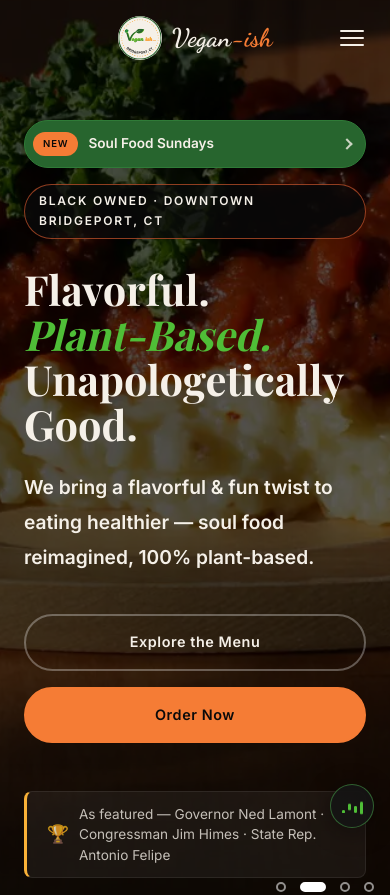
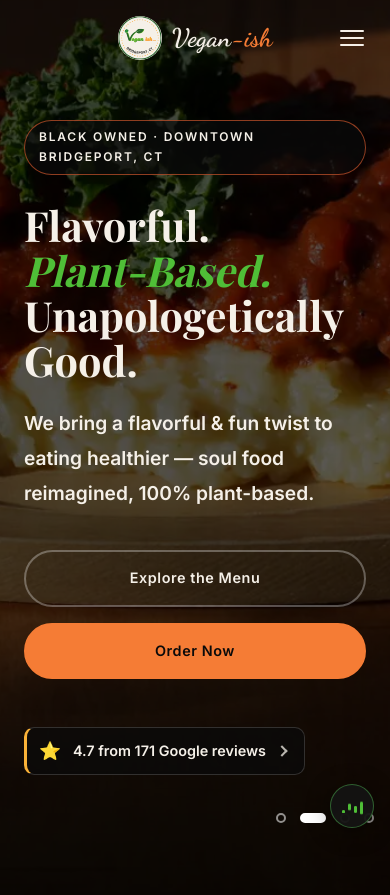
Before and after one commit to Moonwalker5823/Veganish, a website built with Vite: page index.html in a window 390 px wide. Shown: the top 895 px of the page. Built offline with nearby package versions, Linux system fonts and the light colour scheme; some packages are replaced by stand-ins of ours; a web font is replaced by a local one.

Commit message:
Turn the hero strip into a rotating announcement, retire the flags
The strip under the buttons said the same thing to everyone forever. It now
rotates through src/data/announcements.js, picking a shuffled order per visit
and changing every six seconds, so it can carry whatever's current. Soul Food
Sundays leads it, weighted heaviest.

`days` is in the data model for the daily special: JS getDay(), the same
convention hours.js uses, so { days: [2] } is Tuesday only. A day that filters
everything out falls back to the full list rather than an empty strip.

With that carrying the announcement, the nav flag and the phone chip that used
to do it are gone, along with everything propping them up: nav-flag.css, its
import, the 1201-1399 band that tightened the whole nav to make 182px of room,
the .is-scrolled rules and the root class in nav.js that existed only to feed
them. Nothing references any of it now.

It pops harder than the 5% white wash it replaced - near-opaque plate, cream
text, and the orange tag lifted off the retired flag, which was the part that
actually read at a glance. Linked announcements become an <a> with a chevron,
statements stay a <p>; the whole 48px strip is the target rather than a
text-sized hit area inside it. Rotation honours prefers-reduced-motion and
stops on a hidden tab, like the slideshow and the marquee.

Three bugs found while measuring, two of them pre-existing:

The strip is the last child of a vertically centred column, so a line appearing
or going moved everything above it by half the difference - 19px on a desktop,
35px at 375, every six seconds. A slot reserves the tallest announcement so the
column height never changes, and the plate stays snug inside it and grows
downward, so its own top edge doesn't move either.

At 320 .hero-content measured 367px in a 320px viewport. "Unapologetically" is
unbreakable and at the title clamp's 2.6rem floor it's ~319px, which set a
min-content floor wider than the screen; the headline ran off the right edge
invisibly, clipped by overflow-x: hidden. The clamp floor reaches to ~693px, so
lowering it would shrink the headline on every phone - fixed only below 360.

And the badge was inline-flex with max-width:520px, which at 320 sized it to the
overflowing parent at 319px wide. Capped at 100% as well.

320-1440: title shift 0 at every width, slides and dots matched, four cards, the
subtitle still bold, nothing escaping its column, no broken images, no overflow,
no console errors.

```diff
--- a/index.html
+++ b/index.html
@@ -92,14 +92,6 @@
         <img src="assets/images/brand/logo.svg" alt="" width="44" height="44" class="nav-logo-mark" aria-hidden="true" />
         <span>Vegan<em>-ish</em></span>
       </a>
-      <!-- Sits between the lockup and the links on a wide bar; in collapsed-nav
-           it goes absolute on the left to balance the hamburger, with the logo
-           centred between the two. Hidden in the band between the two, where
-           the links still own the row and the Events dropdown carries it. -->
-      <a class="nav-flag" href="#soul-food-platter">
-        <span class="nav-flag-tag">New</span>
-        <span class="nav-flag-text">Soul Food Sundays</span>
-      </a>
       <button class="nav-toggle" id="navToggle" type="button" aria-label="Open menu" aria-expanded="false" aria-controls="navLinks">
         <span></span><span></span><span></span>
       </button>
@@ -161,14 +153,6 @@
       </div>
       <div class="hero-overlay"></div>
       <div class="hero-content">
-        <!-- Phones only, standing in for the bar's flag, which has no room
-             beside a centred logo below 600. Same link, whole label, and a
-             target that reads as a button; the two are never shown together. -->
-        <a class="hero-flag" href="#soul-food-platter">
-          <span class="hero-flag-tag">New</span>
-          <span class="hero-flag-text">Soul Food Sundays</span>
-          <span class="hero-flag-chevron" aria-hidden="true"></span>
-        </a>
         <span class="hero-eyebrow">Black Owned · Downtown Bridgeport, CT</span>
         <h1 class="hero-title">
           Flavorful.<br/>
@@ -183,10 +167,18 @@
           <a href="#menu" class="btn btn-outline">Explore the Menu</a>
           <a href="#order" class="btn btn-accent">Order Now</a>
         </div>
-        <p class="hero-badge">
-          <span class="badge-icon" aria-hidden="true">🏆</span>
-          <span>As featured — Governor Ned Lamont · Congressman Jim Himes · State Rep. Antonio Felipe</span>
-        </p>
+        <!-- Filled from src/data/announcements.js, one at random per visit, so
+             this line can carry whatever's current. It's also the only place
+             Soul Food Sundays is announced now - the nav flag and the phone
+             chip that used to do it are gone. What's written here is the
+             fallback if the script doesn't run; keep it true. -->
+        <div class="hero-badge-slot">
+          <a class="hero-badge" id="heroBadge" href="#soul-food-platter">
+            <span class="badge-tag">New</span>
+            <span class="badge-text">Soul Food Platter, every Sunday</span>
+            <span class="badge-chevron" aria-hidden="true"></span>
+          </a>
+        </div>
       </div>
       <div class="hero-slide-dots" id="heroSlideDots" role="group" aria-label="Choose hero image"></div>
       <div class="hero-scroll-hint" aria-hidden="true">
--- /dev/null
+++ b/src/data/announcements.js
@@ -0,0 +1,44 @@
+// The hero strip. One of these shows per visit, picked at random, so the line
+// under the buttons carries something current instead of the same credential
+// forever. It's also the only place Soul Food Sundays is announced now, which is
+// why that one is weighted heaviest.
+//
+// Adding one: anything true and checkable. `href` makes the strip a link and
+// adds a chevron; without it it's a statement. `tag` shows as the orange pill,
+// `icon` as an emoji in the same slot - use one or the other. Keep `text` near
+// the length of the longest below: it sits on two lines at 375 and one from 768,
+// and much longer starts pushing the hero's buttons up on a phone.
+//
+// `weight` is how many times a line enters the cycle; everything defaults to 1,
+// so a heavier one comes round more often.
+//
+// `days` limits a line to certain weekdays - JS getDay(), 0 = Sunday, the same
+// convention src/data/hours.js uses. That's what a daily special wants:
+//
+//   { tag: 'Today', text: 'Jerk Chick\u2019n Wrap', href: '#menu', days: [2] }
+//
+// Leave it off and the line shows every day. If a day's filter leaves nothing,
+// the full list is used rather than an empty strip.
+export const announcements = [
+  {
+    tag: 'New',
+    text: 'Soul Food Platter, every Sunday',
+    href: '#soul-food-platter',
+    weight: 3,
+  },
+  {
+    tag: 'Award',
+    text: 'Best of 2026 \u2014 Vegan Restaurant, Fairfield County',
+    href: '#reviews',
+    weight: 2,
+  },
+  {
+    icon: '\u2b50',
+    text: '4.7 from 171 Google reviews',
+    href: '#reviews',
+  },
+  {
+    icon: '\ud83c\udf96\ufe0f',
+    text: 'As featured \u2014 Gov. Ned Lamont \u00b7 Rep. Jim Himes \u00b7 State Rep. Antonio Felipe',
+  },
+];
--- /dev/null
+++ b/src/features/heroBadge.js
@@ -0,0 +1,85 @@
+// The hero announcement strip. Rotates through src/data/announcements.js.
+//
+// The hero is static markup rather than a rendered section, so this writes into
+// the placeholder instead of returning a string the way the sections do.
+import { $, reduceMotion } from '../lib/dom.js';
+import { esc } from '../lib/html.js';
+import { pickRandom } from '../lib/pick.js';
+import { announcements } from '../data/announcements.js';
+
+const INTERVAL = 6000;
+
+export function initHeroBadge() {
+  let el = $('#heroBadge');
+  if (!el || !announcements.length) return;
+
+  // `days` scopes an announcement to weekdays - JS getDay(), 0 = Sunday, the
+  // same convention src/data/hours.js uses. Undated ones always qualify. If a
+  // day's filter leaves nothing, fall back to the full list rather than an
+  // empty strip.
+  const today = new Date().getDay();
+  const dated = announcements.filter((a) => !a.days || a.days.includes(today));
+  const eligible = dated.length ? dated : announcements;
+
+  // Weight repeats an entry in the cycle, so a heavier one comes round more
+  // often. Shuffled per visit so nobody always meets the same opener.
+  const pool = eligible.flatMap((a) => Array(Math.max(1, a.weight ?? 1)).fill(a));
+  const order = pickRandom(pool, pool.length);
+
+  let i = 0;
+  const render = (a) => {
+    const lead = a.tag
+      ? `<span class="badge-tag">${esc(a.tag)}</span>`
+      : `<span class="badge-icon" aria-hidden="true">${esc(a.icon ?? '')}</span>`;
+    const chevron = a.href ? '<span class="badge-chevron" aria-hidden="true"></span>' : '';
+    const inner = `${lead}<span class="badge-text">${esc(a.text)}</span>${chevron}`;
+
+    // Swapping the element rather than nesting a link, so the whole strip is the
+    // target - it's 48px tall and a text-sized hit area inside it would be under
+    // the touch minimum. A statement has no href, so it has to become a <p>.
+    const wantsLink = Boolean(a.href);
+    if (wantsLink === (el.tagName === 'A')) {
+      if (wantsLink) el.setAttribute('href', a.href);
+      el.innerHTML = inner;
+      return;
+    }
+    const next = document.createElement(wantsLink ? 'a' : 'p');
+    next.className = el.className;
+    next.id = el.id;
+    if (wantsLink) next.href = a.href;
+    next.innerHTML = inner;
+    el.replaceWith(next);
+    el = next;
+  };
+
+  render(order[0]);
+  if (order.length < 2) return;
+
+  // Fade out, swap, fade in. Guarded on the class rather than a timer flag so a
+  // swap interrupted by a tab switch can't leave it stuck at opacity 0.
+  const advance = () => {
+    const skip = order.length > 2 ? 1 : 0;
+    let next = (i + 1) % order.length;
+    if (skip && order[next] === order[i]) next = (next + 1) % order.length;
+    i = next;
+    el.classList.add('is-swapping');
+    setTimeout(() => {
+      render(order[i]);
+      el.classList.remove('is-swapping');
+    }, 300);
+  };
+
+  let timer = null;
+  const stop = () => { clearInterval(timer); timer = null; el?.classList.remove('is-swapping'); };
+  const start = () => {
+    stop();
+    // Honours the OS preference, same as the slideshow and the marquee: without
+    // motion it just shows whichever one it opened on.
+    if (reduceMotion.matches || document.hidden) return;
+    timer = setInterval(advance, INTERVAL);
+  };
+
+  document.addEventListener('visibilitychange', () => (document.hidden ? stop() : start()));
+  reduceMotion.addEventListener('change', start);
+  start();
+}
--- a/src/features/nav.js
+++ b/src/features/nav.js
@@ -1,5 +1,5 @@
 // Navbar + mobile overlay.
-import { $, $$, rafThrottle, scrollLock, root } from '../lib/dom.js';
+import { $, $$, rafThrottle, scrollLock } from '../lib/dom.js';
 import { scrollSpy } from '../lib/scrollSpy.js';
 import { BREAKPOINTS } from '../lib/breakpoints.js';
 
@@ -9,12 +9,8 @@ export function initNav() {
   const navLinks = $('#navLinks');
   if (!navbar) return;
 
-  // root carries the same flag so elements outside the navbar — the hero corner
-  // link — can react when the dark bar comes in.
   const onScroll = rafThrottle(() => {
-    const scrolled = window.scrollY > 60;
-    navbar.classList.toggle('scrolled', scrolled);
-    root.classList.toggle('is-scrolled', scrolled);
+    navbar.classList.toggle('scrolled', window.scrollY > 60);
   });
   window.addEventListener('scroll', onScroll, { passive: true });
   onScroll();
--- a/src/main.js
+++ b/src/main.js
@@ -18,6 +18,7 @@ import { renderMealPrep, mealPrepSections } from './sections/mealPrep.js';
 import { renderJuiceCleanse, isJuiceCleansePublished, juiceCleanseSections } from './sections/juiceCleanse.js';
 import { renderContact, renderHoursList } from './sections/contact.js';
 
+import { initHeroBadge } from './features/heroBadge.js';
 import { initMusic } from './features/music.js';
 import { initIntro } from './features/intro.js';
 import { initNav, initActiveNavLink } from './features/nav.js';
@@ -103,6 +104,7 @@ if (ld) {
 }
 
 /* ── 3. behaviour ─────────────────────────── */
+initHeroBadge();
 const music = initMusic();
 initIntro(music);
 initNav();
--- a/src/styles/base/reduced-motion.css
+++ b/src/styles/base/reduced-motion.css
@@ -17,6 +17,8 @@
   .scroll-line::after { animation: none; opacity: 0; }
   .intro-bg { animation: none; }
   .music-bars span { animation: none; transform: scaleY(0.8); }
+  /* The strip stops rotating in JS; this makes sure it can't be left faded. */
+  .hero-badge.is-swapping { opacity: 1; }
 
   /* Never leave content stuck at opacity:0 when transitions are neutered. */
   .reveal,
--- a/src/styles/index.css
+++ b/src/styles/index.css
@@ -13,7 +13,6 @@
 @import './base/tokens.css';
 
 @import './components/nav.css';
-@import './components/nav-flag.css';
 @import './components/marquee.css';
 @import './components/gallery.css';
 @import './components/lightbox.css';
--- a/src/styles/responsive.css
+++ b/src/styles/responsive.css
@@ -17,30 +17,6 @@
   .footer-brand { grid-column: span 2; }
   .review-card  { flex: 0 0 calc(50% - 12px); }
   .event-card   { padding: 40px; gap: 40px; }
-}
-
-/* 1201-1399: the lockup, the flag and ten links won't share a row at full
-   spacing. Left alone the flag touched the lockup on one side and Home on the
-   other from 1340 down, and below ~1320 it pushed Order Now past the right
-   edge, where overflow-x: hidden clipped it rather than scrolling - the button
-   simply vanished. Rather than hide the flag through the whole band, the row
-   tightens: ~160px comes back out of link padding, the gap and the CTA, and
-   the flag itself drops a size. That buys real air at every width in the band
-   - 25px either side at 1201, 64 at 1280, 124 at 1399 - with the bar still on
-   one line and the links still 40px tall.
-
-   The only min-width query in this file, because it brackets a band rather
-   than a floor. Re-measure it alongside BREAKPOINTS.nav whenever a nav item is
-   added or renamed. */
-@media (min-width: 1201px) and (max-width: 1399px) {
-  .navbar          { padding: 20px 24px; }
-  .navbar.scrolled { padding: 14px 24px; }
-  .nav-links       { gap: 2px; }
-  .nav-link        { padding: 8px; }
-  .nav-link::after { left: 8px; right: 8px; }
-  .nav-cta         { padding: 10px 16px; margin-left: 4px; }
-  .nav-flag        { font-size: 0.72rem; padding: 5px 10px 5px 6px; gap: 6px; }
-  .nav-flag-tag    { font-size: 0.55rem; padding: 3px 7px; }
 }
 
 /* Ten nav items need 1200px to hold one line. Below that the labels wrap and the
@@ -229,6 +205,23 @@
   .btn { white-space: normal; }
 }
 
+/* "Unapologetically" is one unbreakable word, and at the title clamp's 2.6rem
+   floor it measures ~319px. Plus the hero's 24px padding that's 367px of
+   min-content in a 320px viewport, so .hero-content couldn't shrink to fit and
+   the headline ran off the right edge - invisibly, because overflow-x: hidden
+   clipped it rather than scrolling. The clamp floor applies all the way up to
+   ~693px, so lowering it would shrink the headline on every phone; this only
+   touches the widths where the word doesn't fit. */
+@media (max-width: 360px) {
+  .hero-title { font-size: 2.1rem; }
+}
+
+/* Below ~400 the longest announcement takes a third line, so the slot reserves
+   more. See .hero-badge-slot in hero.css for why it reserves at all. */
+@media (max-width: 400px) {
+  .hero-badge-slot { min-height: 82px; }
+}
+
 @media (max-width: 480px) {
   .hero-actions  { flex-direction: column; align-items: stretch; }
   .hero-actions .btn { width: 100%; }
--- a/src/styles/sections/hero.css
+++ b/src/styles/sections/hero.css
@@ -155,21 +155,89 @@
   margin-bottom: 48px;
 }
 
+/* ── HERO BADGE ──
+   The announcement strip, filled at random from src/data/announcements.js. It
+   carries Soul Food Sundays now that the nav flag and the phone chip are gone,
+   so it has to hold its own against the photo rather than whisper: a near-opaque
+   plate instead of a 5% white wash, and cream text instead of 78% cream.
+
+   The orange tag is lifted straight off the retired flag - it was the part that
+   actually read at a glance. --orange takes dark text, never white: 7.37:1
+   against --black, 2.84:1 against white. */
+/* The strip is the last thing in a vertically centred column, so a line of text
+   appearing or going changes the column's height and everything above it slides
+   by half the difference - measured at 19px on a desktop and 35px at 375, every
+   six seconds as the announcements rotate. The slot holds the tallest of them so
+   the column's height never changes; the plate itself stays snug to its text and
+   grows downward inside it, so its own top edge doesn't move either. Re-measure
+   these two numbers when an announcement is added that's longer than the
+   "As featured" line. */
+.hero-badge-slot {
+  display: flex;
+  align-items: flex-start;
+  min-height: 62px;
+}
+
 .hero-badge {
   display: inline-flex;
   align-items: center;
-  gap: 10px;
-  background: rgba(255,255,255,0.05);
-  border: 1px solid var(--border);
+  gap: 12px;
+  min-height: 48px;
+  background: rgba(10,10,10,0.72);
+  border: 1px solid rgba(255,255,255,0.16);
   border-left: 3px solid var(--gold);
-  padding: 12px 20px;
-  border-radius: 8px;
-  font-size: 0.85rem;
-  line-height: 1.5;
-  color: rgba(245,240,232,0.78);
-  max-width: 500px;
+  padding: 10px 18px 10px 12px;
+  border-radius: 10px;
+  font-size: 0.9rem;
+  font-weight: 600;
+  line-height: 1.4;
+  color: var(--cream);
+  /* 100% as well as the 520: inline-flex sized to its content and at 320 that
+     ran 319px wide, straight through the hero's 24px padding and out to both
+     edges. */
+  max-width: min(520px, 100%);
+  /* The rotation swaps text of different lengths, so the strip would jump width
+     on every change without this. */
+  transition: opacity 0.3s ease;
 }
-.badge-icon { font-size: 1.1rem; }
+/* Mid-swap. Opacity only - collapsing the height would bounce the hero. */
+.hero-badge.is-swapping { opacity: 0; }
+
+.badge-tag {
+  flex-shrink: 0;
+  padding: 4px 10px;
+  border-radius: 50px;
+  background: var(--orange);
+  color: var(--black);
+  font-size: 0.6rem;
+  font-weight: 700;
+  letter-spacing: 0.09em;
+  text-transform: uppercase;
+}
+/* Announcements without a tag keep an emoji in the same slot. */
+.badge-icon { flex-shrink: 0; font-size: 1.1rem; }
+.badge-text { flex: 1; }
+
+/* Chevron, so a linked strip reads as somewhere to go rather than a label. */
+.badge-chevron {
+  flex-shrink: 0;
+  width: 8px;
+  height: 8px;
+  border-top: 2px solid currentColor;
+  border-right: 2px solid currentColor;
+  transform: rotate(45deg);
+  opacity: 0.75;
+}
+
+/* Only when it links somewhere - a statement shouldn't invite a click. */
+a.hero-badge { color: var(--cream); }
+a.hero-badge:hover {
+  background: rgba(10,10,10,0.88);
+  border-color: var(--orange);
+  transform: translateY(-2px);
+}
+a.hero-badge:hover .badge-chevron { opacity: 1; }
+a.hero-badge:active { transform: translateY(0); }
 
 .hero-scroll-hint {
   position: absolute;
@@ -203,59 +271,3 @@
   50%  { transform: translateX(0); }
   100% { transform: translateX(100%); }
 }
-
-
-
-/* ── HERO FLAG ──
-   Phones only. Below 600 the bar's pill has no room beside the centred logo and
-   stands down, so the link is carried here instead - full width for the whole
-   label, and a target that reads as a button. The two are never visible at the
-   same width. */
-.hero-flag { display: none; }
-
-@media (max-width: 600px) {
-  .hero-flag {
-    display: flex;
-    align-items: center;
-    gap: 10px;
-    width: 100%;
-    min-height: 48px;
-    margin-bottom: 16px;
-    padding: 8px 14px 8px 8px;
-    border-radius: 50px;
-    /* The only green surface carrying cream text here — 7.03:1, and it reads as
-       a control against the hero photography rather than another plate. */
-    background: var(--green-deep);
-    border: 1px solid var(--green-deep-hi);
-    color: var(--cream);
-    font-size: 0.85rem;
-    font-weight: 600;
-    transition: var(--transition);
-  }
-  .hero-flag:active { background: var(--green-deep-hi); }
-
-  .hero-flag-tag {
-    flex-shrink: 0;
-    padding: 4px 10px;
-    border-radius: 50px;
-    background: var(--orange);
-    color: var(--black);
-    font-size: 0.6rem;
-    font-weight: 700;
-    letter-spacing: 0.09em;
-    text-transform: uppercase;
-  }
-
-  .hero-flag-text { flex: 1; }
-
-  /* Chevron, so it reads as somewhere to go rather than a label. */
-  .hero-flag-chevron {
-    flex-shrink: 0;
-    width: 8px;
-    height: 8px;
-    border-top: 2px solid currentColor;
-    border-right: 2px solid currentColor;
-    transform: rotate(45deg);
-    opacity: 0.8;
-  }
-}
```
Also changed, not shown: src/styles/components/nav-flag.css (deleted, +0 -78 lines), src/styles/components/nav.css (+0 -8 lines).
